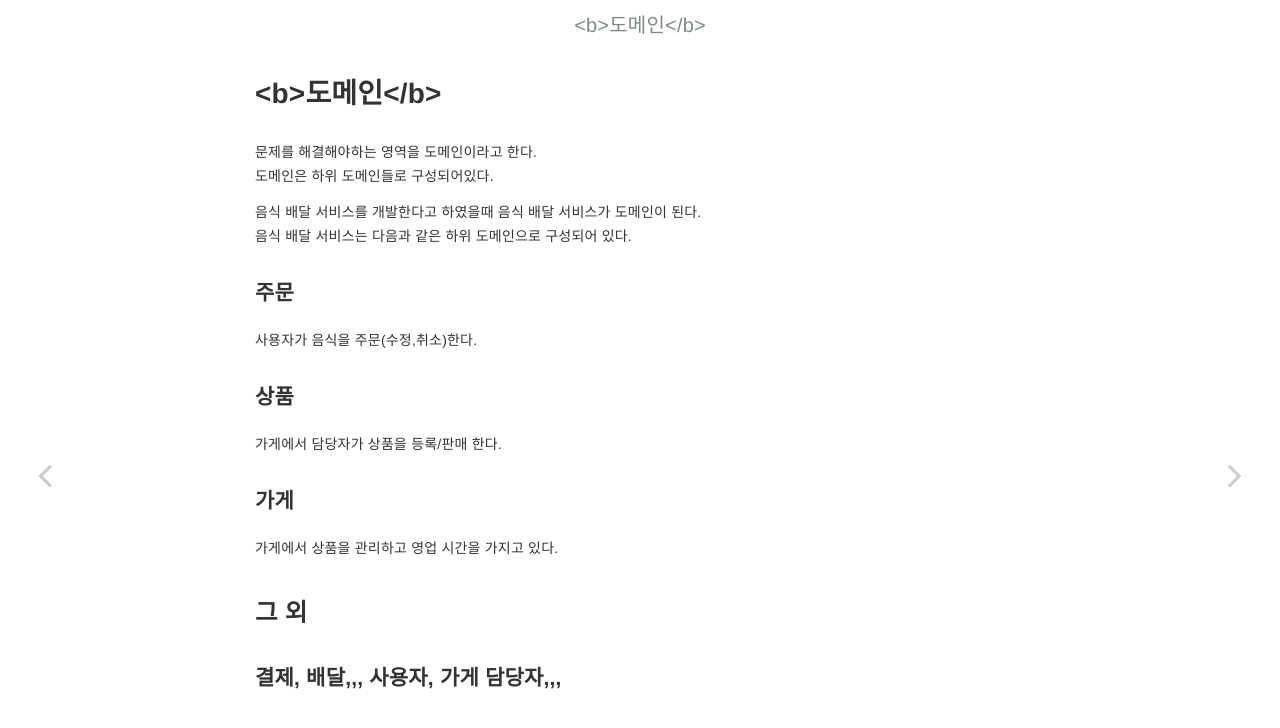
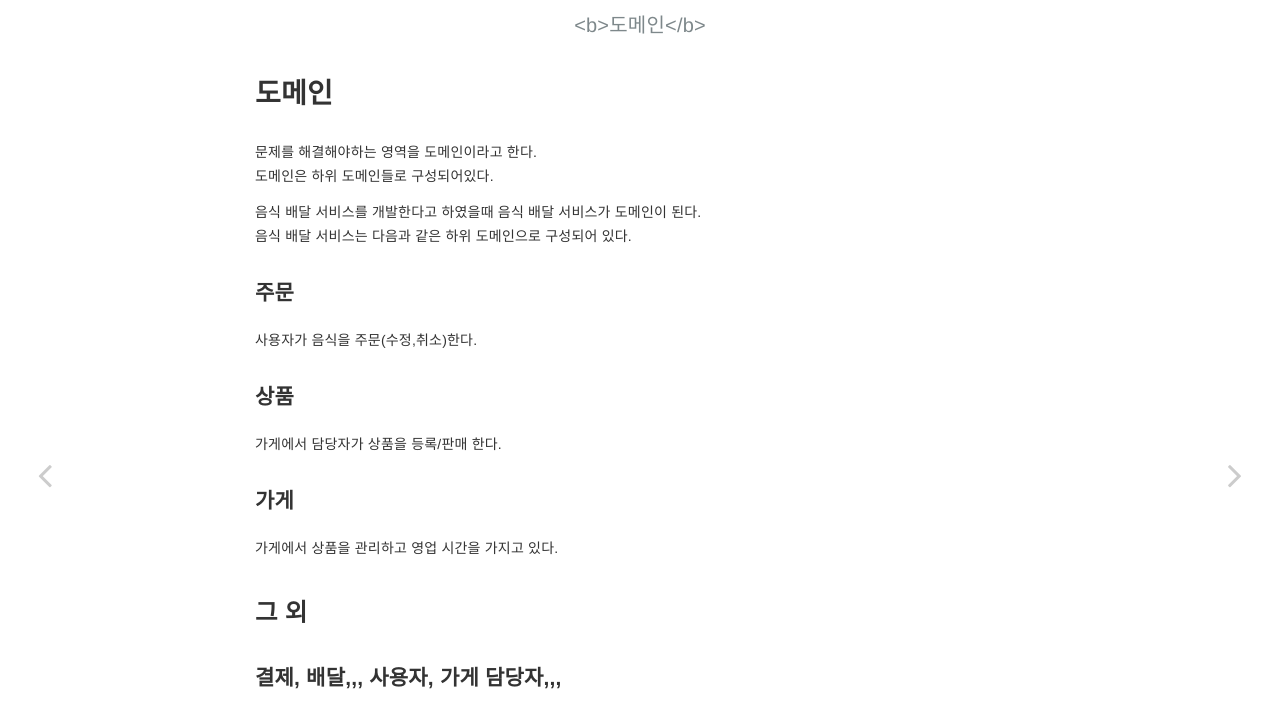
Before and after one commit to ByeongUkChoi/ddd-study, a Jekyll site: the page built from docs/_posts/domain/2021-03-05-domain.md, in a window 1280 px wide. Shown: the top 728 px of the page. Built offline with Jekyll 4.4.1, drawn with Linux system fonts in a browser that asks for light colours.

Commit message:
Fix title

```diff
--- a/docs/_includes/body.html
+++ b/docs/_includes/body.html
@@ -17,7 +17,7 @@
                     <section class="normal markdown-section">
 
                         {% if page.title %}
-                            <h1 id="{{ page.id }}">{{ page.title | escape }}</h1>
+                            <h1 id="{{ page.id }}">{{ page.title }}</h1>
                         {% else %}
                             <h1 id="{{ page.id }}">{{ site.title | escape }}</h1>
                         {% endif %}
```
